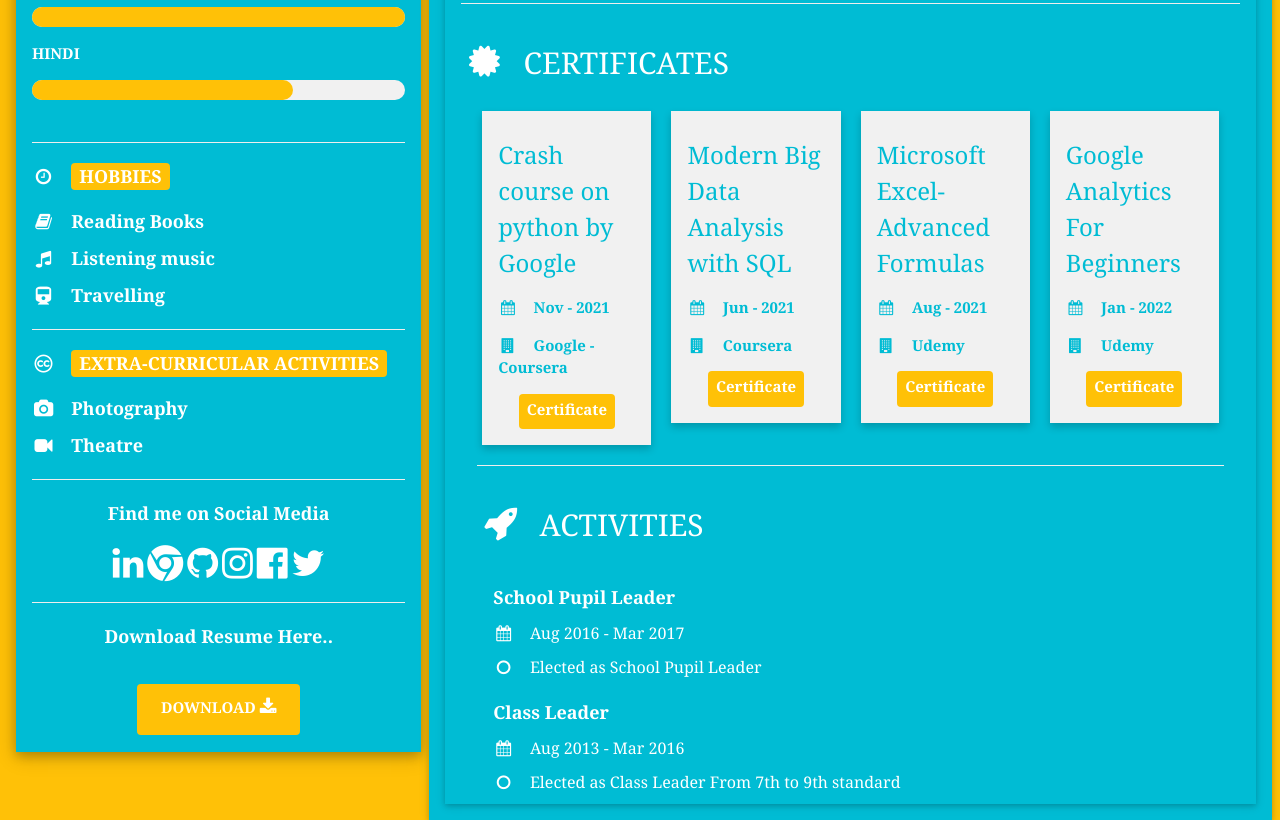
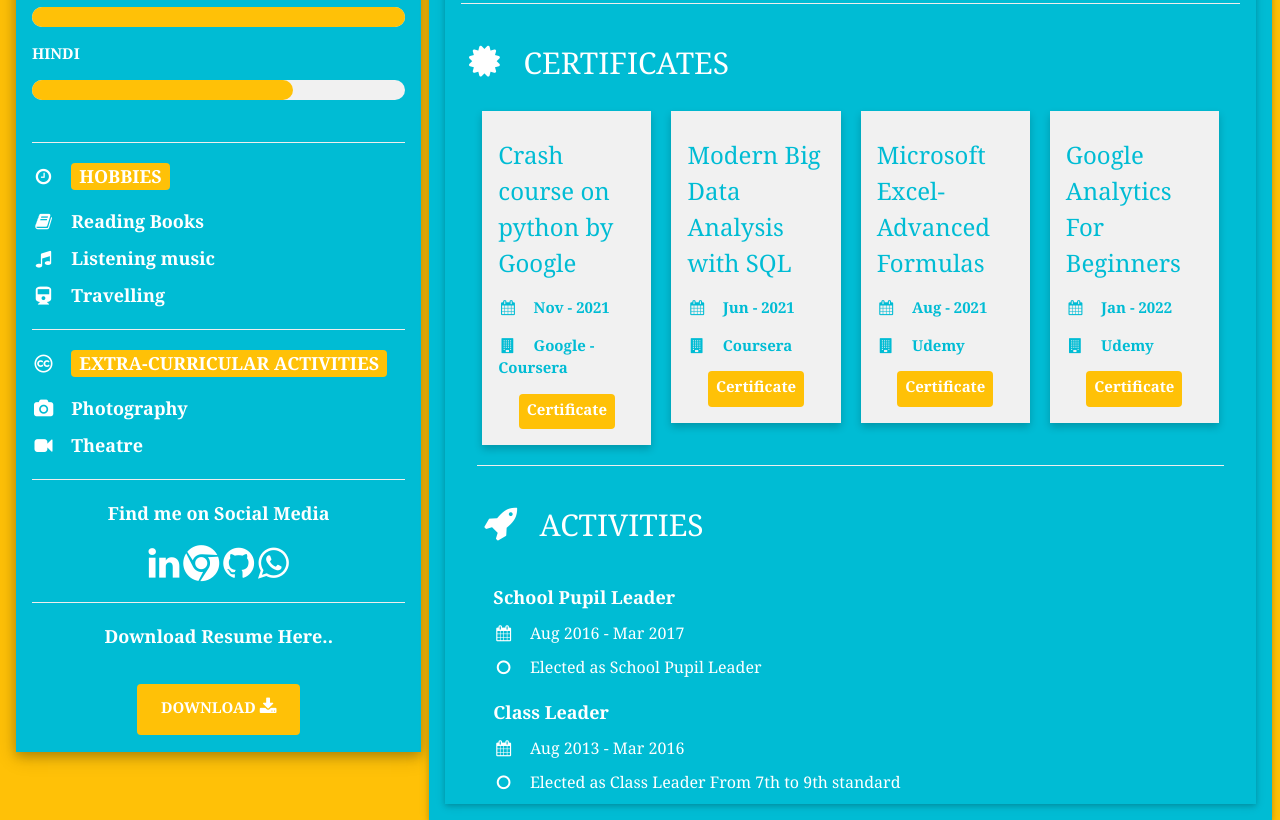
Before and after one commit to yeswanthchowdarynidamanuri/yeswanthresume, a plain HTML site: page index.html in a window 1280 px wide. Shown: the part 1261-2081 px from the top of the page. Drawn offline with Linux system fonts and the light colour scheme.

Commit message:
Update index.html

```diff
--- a/index.html
+++ b/index.html
@@ -101,9 +101,7 @@
             <a href="https://www.linkedin.com/in/yeswanth-chowdary-nidamanuri/"><i class="fa fa-linkedin w3-hover-opacity w3-xxlarge"></i></a>
             <a href="https://sites.google.com/view/nidamanuriyeswanthchowdary/home"><i class="fa fa-chrome w3-hover-opacity w3-xxlarge"></i></a>
             <a href="https://github.com/yeswanthchowdarynidamanuri"><i class="fa fa-github w3-hover-opacity w3-xxlarge"></i></a>
-            <a href="https://www.instagram.com/yeswanthspeaks/"><i class="fa fa-instagram w3-hover-opacity w3-xxlarge"></i></a>
-            <a href="https://www.facebook.com/yeswanthchowdarynidamanuri/"><i class="fa fa-facebook-official w3-hover-opacity w3-xxlarge"></i></a>
-            <a href="https://twitter.com/yeswanthspeaks"><i class="fa fa-twitter w3-hover-opacity w3-xxlarge"></i></a>
+            <a href="https://wa.me/+918688422124"><i class="fa fa-whatsapp w3-hover-opacity w3-xxlarge"></i></a>
           </center>
           <hr>
           <center>
```
